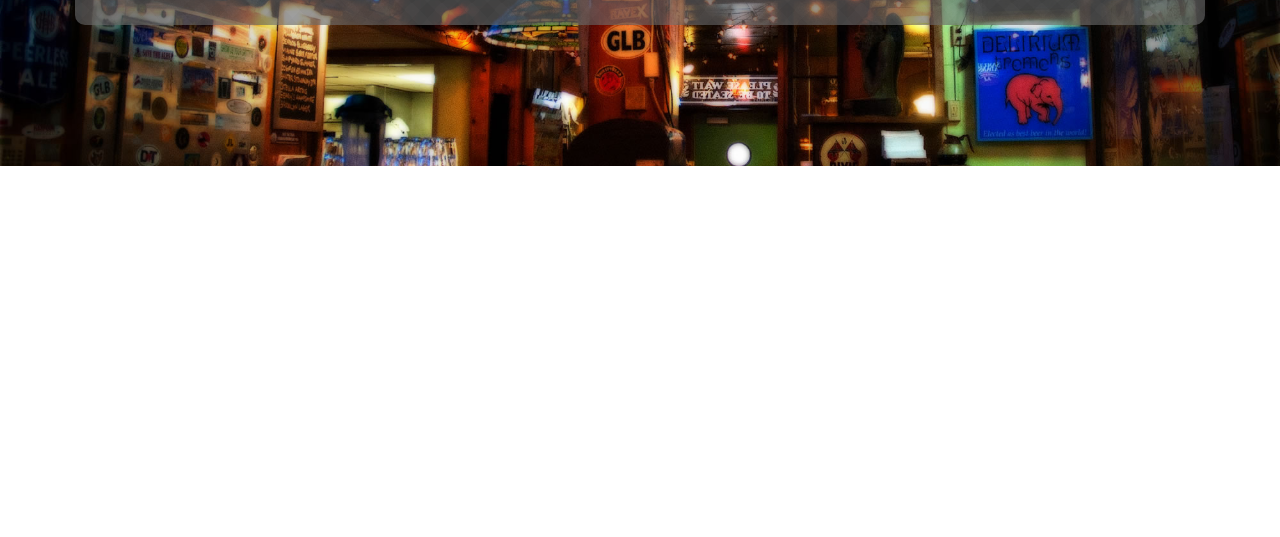
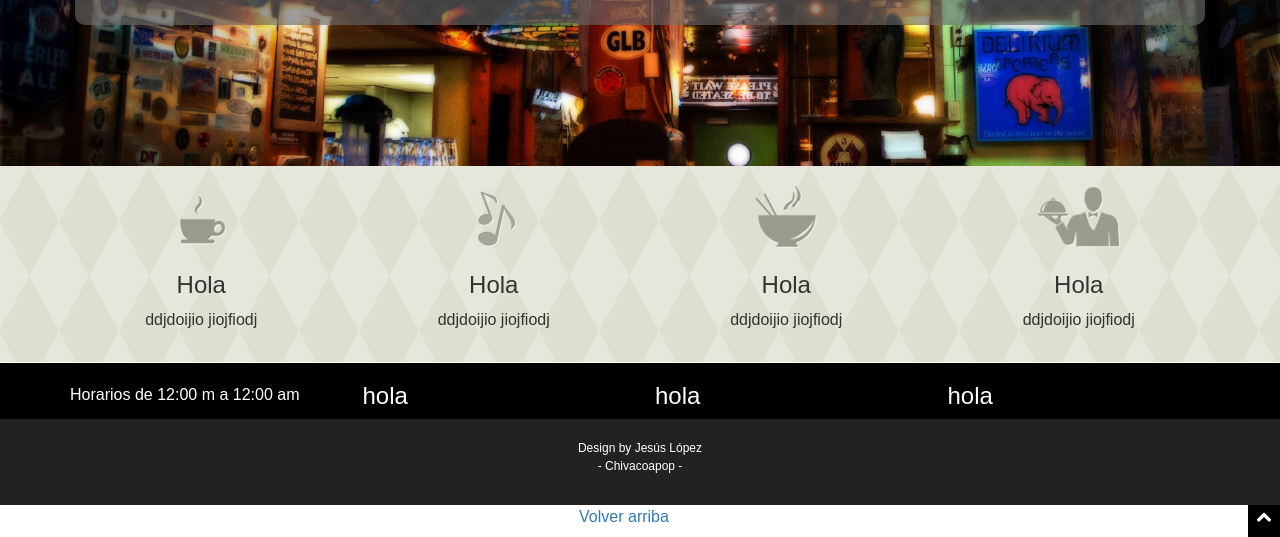
Before and after one commit to jlopezmazzeira/chivacoapop, a plain HTML site: page index.html in a window 1280 px wide. Shown: the part 378-915 px from the top of the page. Before the commit the page ends 800 px from the top, so only its background shows below. Drawn offline with Linux system fonts and the light colour scheme.

Commit message:
se maqueto el footer, el copyright y la sección de servicios

```diff
--- a/css/style.css
+++ b/css/style.css
@@ -3,6 +3,11 @@ body{
 	font-family: "Arial";
 	font-size: 16px;
 	line-height: 1.5;
+}
+
+footer{
+    background: #000;
+    color: #FFF;
 }
 
 header {
@@ -31,6 +36,25 @@ ul.redes-sociales{
 
 .copyright{
 	background: #222222;
+    color: #FFF;
+    font-size: 12px;
+    padding: 20px 0;
+}
+
+.copyright p:first-child{
+    margin-bottom: 0;
+}
+
+.copyright p:last-child{
+    margin-top: 0;
+}
+
+.copyright p:last-child:after{
+    content: " -";
+}
+
+.copyright p:last-child:before{
+    content: "- ";
 }
 
 .home-background{
@@ -79,6 +103,12 @@ ul.redes-sociales{
     padding: 0 2px 0 5px;
 }
 
+.servicios{
+    background-image: url('../images/bg_diamond.png');
+    padding: 20px 0;
+    text-align: center;
+}
+
 .slogan{
     background: url('../images/bg_slogan.png') top left repeat;
     -webkit-border-radius: 10px;
--- a/index.html
+++ b/index.html
@@ -65,14 +65,63 @@
 				</div>
 			</header>
 		</div>
-		<!--<section class="services">
-		Horarios de 12:00 m a 12:00 am
-		</section>-->
-		<!--<footer>
+		<section class="servicios">
+			<div class="container">
+				<div class="row">
+					<div class="col-md-3">
+						<img src="images/ico_coffee.png">
+						<h3>Hola</h3>
+						<p>ddjdoijio jiojfiodj</p>
+					</div>
+					<div class="col-md-3">
+						<img src="images/ico_music.png">
+						<h3>Hola</h3>
+						<p>ddjdoijio jiojfiodj</p>
+					</div>
+					<div class="col-md-3">
+						<img src="images/ico_food.png">
+						<h3>Hola</h3>
+						<p>ddjdoijio jiojfiodj</p>
+					</div>
+					<div class="col-md-3">
+						<img src="images/ico_service.png">
+						<h3>Hola</h3>
+						<p>ddjdoijio jiojfiodj</p>
+					</div>
+				</div>
+			</div>
+		</section>
+		<section class="">
+			<div class="container">
+				<div class="row">
+					<div class="col-md-4"></div>
+					<div class="col-md-4"></div>
+					<div class="col-md-4"></div>
+				</div>
+			</div>
+		</section>
+		<footer>
+			<div class="container">
+				<div class="row">
+					<div class="col-md-3">
+						<h3></h3>
+						Horarios de 12:00 m a 12:00 am
+					</div>
+					<div class="col-md-3">
+						<h3>hola</h3>
+					</div>
+					<div class="col-md-3">
+						<h3>hola</h3>
+					</div>
+					<div class="col-md-3">
+						<h3>hola</h3>
+					</div>
+				</div>
+			</div>
 		</footer>
 		<div class="copyright">
-			<p><strong>Design by Jesús López</strong></p>
-			<p>Ceanco</p>
+			<p class="text-center">Design by Jesús López</p>
+			<p class="text-center">Chivacoapop</p>
 		</div>
 		<div class="center scroll-top page-scroll">
 	        <a href="#page-top">
@@ -81,7 +130,7 @@
 	        <a class="top-page hidden-xs hidden-md" href="#page-top">
 	            <i class="fa fa-chevron-up"></i>
 	        </a>
-	    </div>-->
+	    </div>
 	</div>
 	<script type="text/javascript" src="js/jquery-2.1.1.js"></script>
 	<script type="text/javascript" src="css/bootstrap/js/bootstrap.min.js"></script>
```
